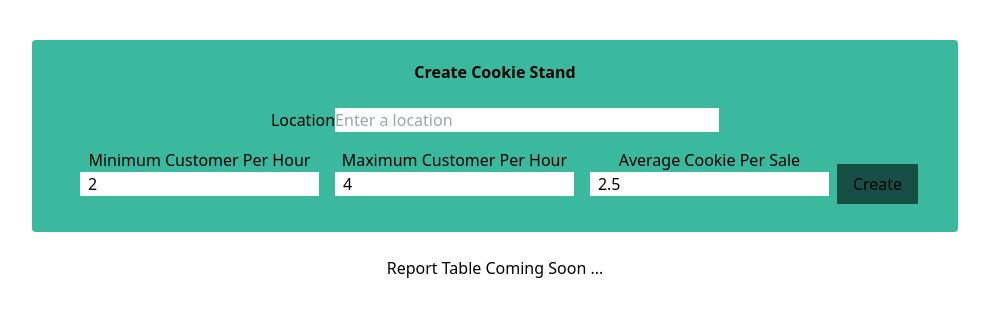
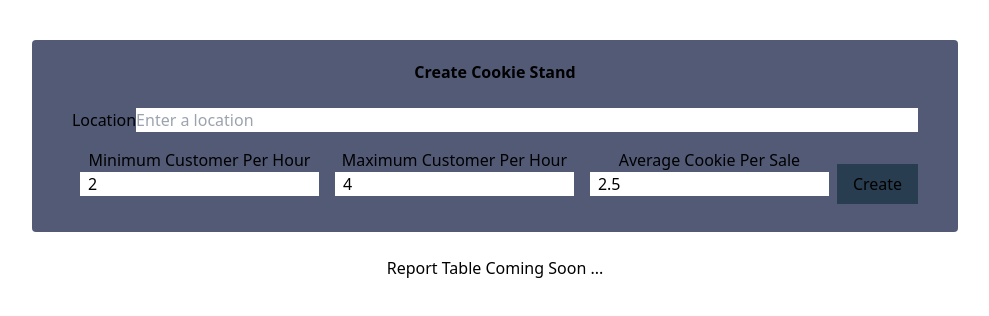
Before and after one commit to BatoolBtoush/cookie-stand-admin, a Next.js app: page /components/Main in a window 1280 px wide. Shown: the top 316 px of the page, without its empty margins (145-1134 px from the left). Built offline with nearby package versions, Linux system fonts and the light colour scheme.

Commit message:
functionality completed

```diff
--- a/pages/components/Footer.js
+++ b/pages/components/Footer.js
@@ -1,6 +1,6 @@
 function Footer() {
     return (
-        <footer className="px-8 py-8 text-black bg-[#3BB99F] bottom-0 fixed left-0 right-0 w-full h-20 text-center font-bold">
+        <footer className="px-8 py-8 text-black bg-[#525A76] bottom-0 fixed left-0 right-0 w-full h-20 text-center font-bold">
         <p>&copy;ASAC 2021</p> <p>Batool</p>
 
     </footer>
--- a/pages/components/Header.js
+++ b/pages/components/Header.js
@@ -2,7 +2,7 @@ import React from 'react'
 
 function Header() {
   return (
-    <header className="px-8 py-6 bg-[#3BB99F]">
+    <header className="px-8 py-6 bg-[#525A76]">
         <h1 className="text-4xl font-bold text-black">Cookie Stand Admin</h1>
     </header>
   )
--- a/pages/components/Main.js
+++ b/pages/components/Main.js
@@ -1,21 +1,24 @@
-function Main( {cookieStands, cookieStandsCount, createCookieStand} ) {
+function Main( {createCookieStandsHandler} ) {
     return (
         <main className="grid items-center w-full p-10 px-0 text-center bg-white justify-items-stretch">
-            <form className="px-10 py-5 mx-12 bg-[#3BB99F] rounded justify-self-center">
+            <form onSubmit={createCookieStandsHandler} className="px-10 py-5 mx-12 bg-[#525A76] rounded justify-self-center">
                     <h3 className="font-bold text-center" >Create Cookie Stand</h3>
                     <br/>
                     <div className="left-0 w-full">
-                        <label className="left-0 text-left justify-items-stretch" >Location<input type="text" className="left-0 flex-auto w-96"  placeholder="Enter a location" /></label>
+                        <label className="left-0 flex items-center text-left justify-content justify-items-stretch" >Location<input type="text" className="left-0 flex-auto w-96"  placeholder="Enter a location" name="location" /></label>
                     </div>
                     <div className="">
                         <label className="inline-block px-2 py-4 pl-2 text-center">Minimum Customer Per Hour <br/><input type="text" className="flex-auto pl-2" name="minCustomer" placeholder="Enter a minimum customers" defaultValue={2} /></label>
                         <label className="inline-block px-2 py-4 pl-2 text-center">Maximum Customer Per Hour<br/> <input type="text" className="flex-auto pl-2" name="maxCustomer" placeholder="Enter a maximum customers" defaultValue={4} /></label>
                         <label className="inline-block px-2 py-4 pl-2 text-center">Average Cookie Per Sale<br/> <input type="text" className="flex-auto pl-2" name="avgCookie" placeholder="Enter an average cookies" defaultValue={2.5} /></label>
-                        <button type="submit" className="bg-[#165044] px-4 py-2 text-black w-50 h-30 ">Create</button>
+                        <button type="submit" className="bg-[#283D50] px-4 py-2 text-black w-50 h-30 ">Create</button>
                     </div>
                 </form>
                 <br/>
+
             <p className="text-center">Report Table Coming Soon ...</p>
+                <br/>
+
 
         </main>
 
--- a/pages/index.js
+++ b/pages/index.js
@@ -6,15 +6,27 @@ import {useState} from 'react'
 
 
 function Home() {
+  const [cookieStands, setCookieStands] = useState('')
 
+  function createCookieStandsHandler(event) {
+      event.preventDefault();
+      const cookieStands = {
+          Location: event.target.location.value,
+          Minimum: event.target.minCustomer.value,
+          Maximum: event.target.maxCustomer.value,
+          Average: event.target.avgCookie.value,
+      }
 
+      setCookieStands(cookieStands)
+  }
   return (
     <>
       <Head>
         <title>Cookie Stand Admin</title>
       </Head>
       <Header />
-      <Main cookieStands={cookieStands} cookieStandsCount={cookieStandsCount} createCookieStand={createCookieStand} />
+      <Main createCookieStandsHandler={createCookieStandsHandler}/>
+      <p className="text-center">{JSON.stringify(cookieStands)}</p>
       <Footer />
     </>
 
```
